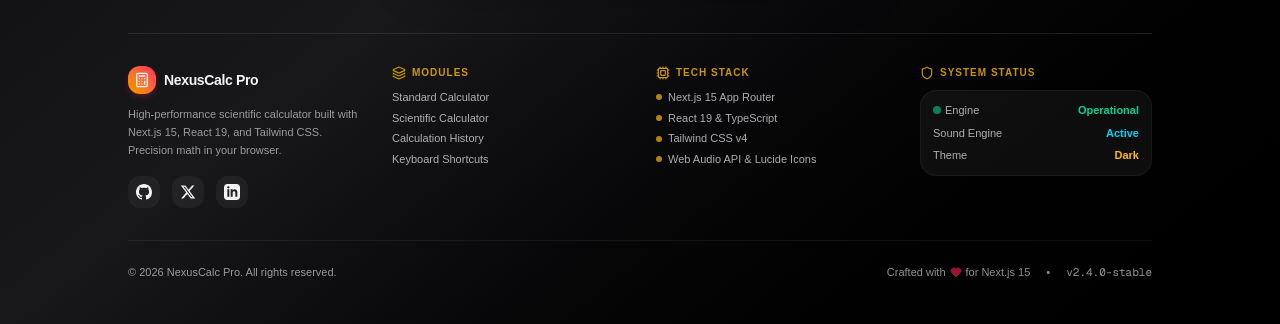
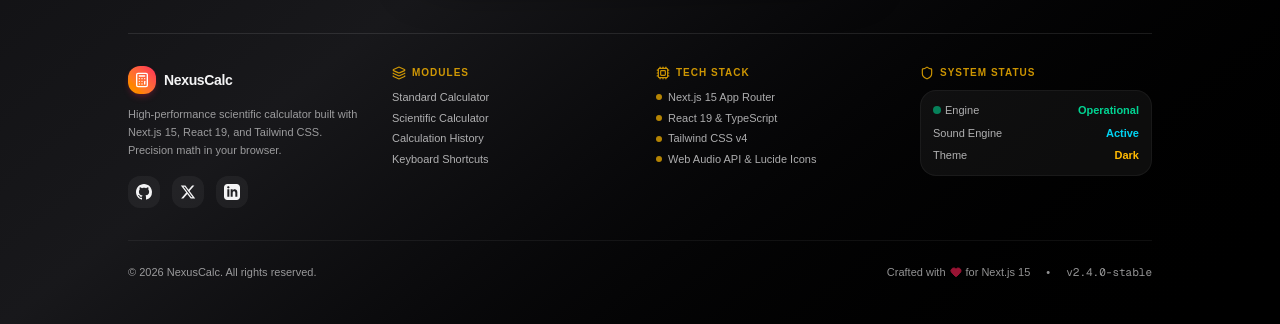
Before and after one commit to abhishek10001/calculator, a Next.js app: page / in a window 1280 px wide. Shown: the part 696-1020 px from the top of the page. Built offline with nearby package versions, Linux system fonts and the light colour scheme.

Commit message:
wip: Successfully removed PRO tag from the header and footer, and resolved build errors (setState in effect & prefer-const).

```diff
--- a/src/app/page.tsx
+++ b/src/app/page.tsx
@@ -49,7 +49,7 @@ export default function CalculatorApp() {
   const [copied, setCopied] = useState<boolean>(false);
   const [helpOpen, setHelpOpen] = useState<boolean>(false);
   const [newResultFlash, setNewResultFlash] = useState<boolean>(false);
-  const [currentYear, setCurrentYear] = useState<number>(2025);
+  const [currentYear] = useState<number>(() => new Date().getFullYear());
 
   // Flags
   const [waitingForOperand, setWaitingForOperand] = useState<boolean>(false);
@@ -87,9 +87,8 @@ export default function CalculatorApp() {
     }
   }, [soundEnabled]);
 
-  // Load history & theme from localStorage & set year safely
+  // Load history & theme from localStorage
   useEffect(() => {
-    setCurrentYear(new Date().getFullYear());
     const savedHistory = localStorage.getItem('calc_history');
     if (savedHistory) {
       try {
@@ -244,8 +243,8 @@ export default function CalculatorApp() {
     const inputValue = parseFloat(display);
     const parts = equation.trim().split(' ');
 
-    let leftVal = parseFloat(parts[0]);
-    let op = parts[1] || '+';
+    const leftVal = parseFloat(parts[0]);
+    const op = parts[1] || '+';
     let rightVal = inputValue;
 
     if (waitingForOperand && parts.length >= 3) {
@@ -784,7 +783,7 @@ export default function CalculatorApp() {
               <div>
                 <h4 className="font-bold text-amber-400 mb-1.5 uppercase tracking-wider text-[10px]">Features</h4>
                 <p className="leading-relaxed opacity-80">
-                  NexusCalc Pro features a fully integrated scientific mode, angle mode toggle (DEG/RAD), audio feedback clicks, persistent history drawer, and customizable glassmorphism themes.
+                  NexusCalc features a fully integrated scientific mode, angle mode toggle (DEG/RAD), audio feedback clicks, persistent history drawer, and customizable glassmorphism themes.
                 </p>
               </div>
             </div>
@@ -810,7 +809,7 @@ export default function CalculatorApp() {
               <div className="p-1.5 rounded-xl bg-gradient-to-tr from-amber-500 to-rose-500 text-white shadow-md shadow-rose-500/20">
                 <CalcIcon className="w-4 h-4" />
               </div>
-              <span className="font-bold text-sm tracking-tight">NexusCalc Pro</span>
+              <span className="font-bold text-sm tracking-tight">NexusCalc</span>
             </div>
             <p className="opacity-60 text-[11px] leading-relaxed">
               High-performance scientific calculator built with Next.js 15, React 19, and Tailwind CSS. Precision math in your browser.
@@ -902,7 +901,7 @@ export default function CalculatorApp() {
 
         {/* Bottom copyright & credits bar */}
         <div className="pt-6 border-t border-white/10 flex flex-col sm:flex-row items-center justify-between gap-4 text-[11px] opacity-60">
-          <p>© {currentYear} NexusCalc Pro. All rights reserved.</p>
+          <p>© {currentYear} NexusCalc. All rights reserved.</p>
           <div className="flex items-center gap-4">
             <span className="flex items-center gap-1">
               Crafted with <Heart className="w-3 h-3 text-rose-500 fill-rose-500 inline" /> for Next.js 15
```
